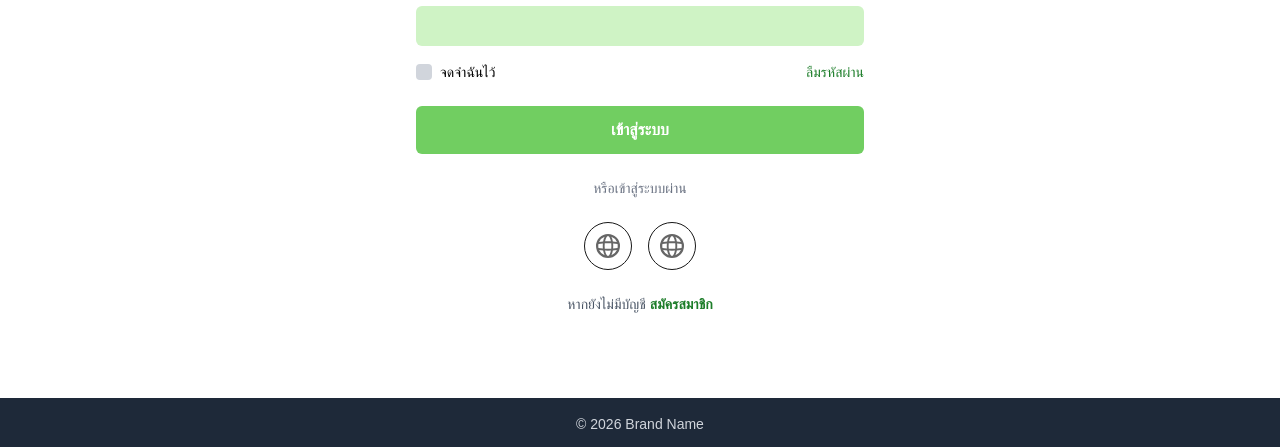
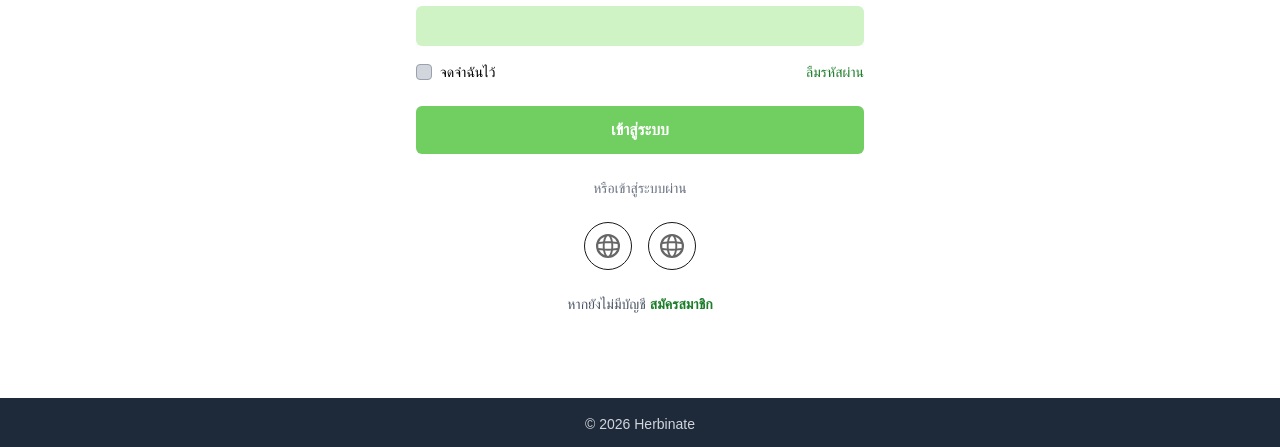
Before and after one commit to dpj6fraa/Herbinate, a Next.js app in the folder frontend/: page /login in a window 1280 px wide. Shown: the part 350-797 px from the top of the page. Built offline with nearby package versions, Linux system fonts and the light colour scheme.

Commit message:
Update page.tsx

```diff
--- a/frontend/app/login/page.tsx
+++ b/frontend/app/login/page.tsx
@@ -44,12 +44,20 @@ export default function LoginPage() {
               <label className="flex gap-2 items-center text-black">
                 <input
                   type="checkbox"
-                  className="appearance-none w-4 h-4 bg-gray-300 rounded checked:bg-[#71CE61]
+                  className="
+                    appearance-none w-4 h-4 rounded
+                    bg-gray-300 border border-gray-400
+                    checked:bg-[#71CE61]
+                    relative
                     checked:after:content-['✓']
                     checked:after:absolute
+                    checked:after:inset-0
+                    checked:after:flex
+                    checked:after:items-center
+                    checked:after:justify-center
                     checked:after:text-white
-                    checked:after:text-xs
-                    relative"
+                    checked:after:text-[10px]
+                  "
                 />
                 จดจำฉันไว้
               </label>
@@ -92,7 +100,7 @@ export default function LoginPage() {
 
       {/* Footer (Scroll to see) */}
       <footer className="bg-gray-800 text-gray-300 text-sm text-center py-4">
-        © 2026 Brand Name
+        © 2026 Herbinate
       </footer>
     </div>
   );
```
